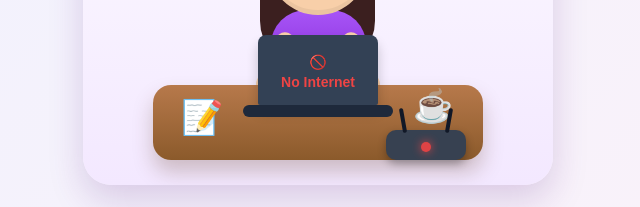
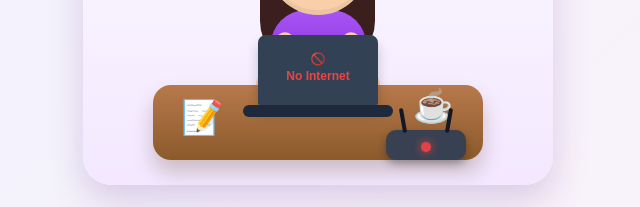
Before and after one commit to reri93/digital-skills-games, a plain HTML site: page index.html in a window 1280 px wide. Both pictures are taken after a click on the element 496 px from the left and 302 px from the top of the page. Shown: the part 472-679 px from the top of the page, 322-962 px from the left. Drawn offline with Linux system fonts and the light colour scheme.

Commit message:
Update index.html

```diff
--- a/index.html
+++ b/index.html
@@ -570,8 +570,8 @@ button{
 }
 .laptop-screen{
   color:#ef4444; /* أحمر في بداية المشكلة */
-  font-size:14px;
-  margin-top:18px;
+  font-size:12px;
+  margin-top:16px;
   font-weight:bold;
   line-height:1.4;
   transition:.3s;
@@ -728,7 +728,7 @@ button{
     <div class="categories" id="categoriesContainer"></div>
 
     <div class="deck-area">
-      <h3>🎴 Deck</h3>
+      <h3>🎴 البطاقات</h3>
       <div class="deck" onclick="drawCard()">اسحبي بطاقة</div>
       <div id="currentCard"></div>
     </div>
```
